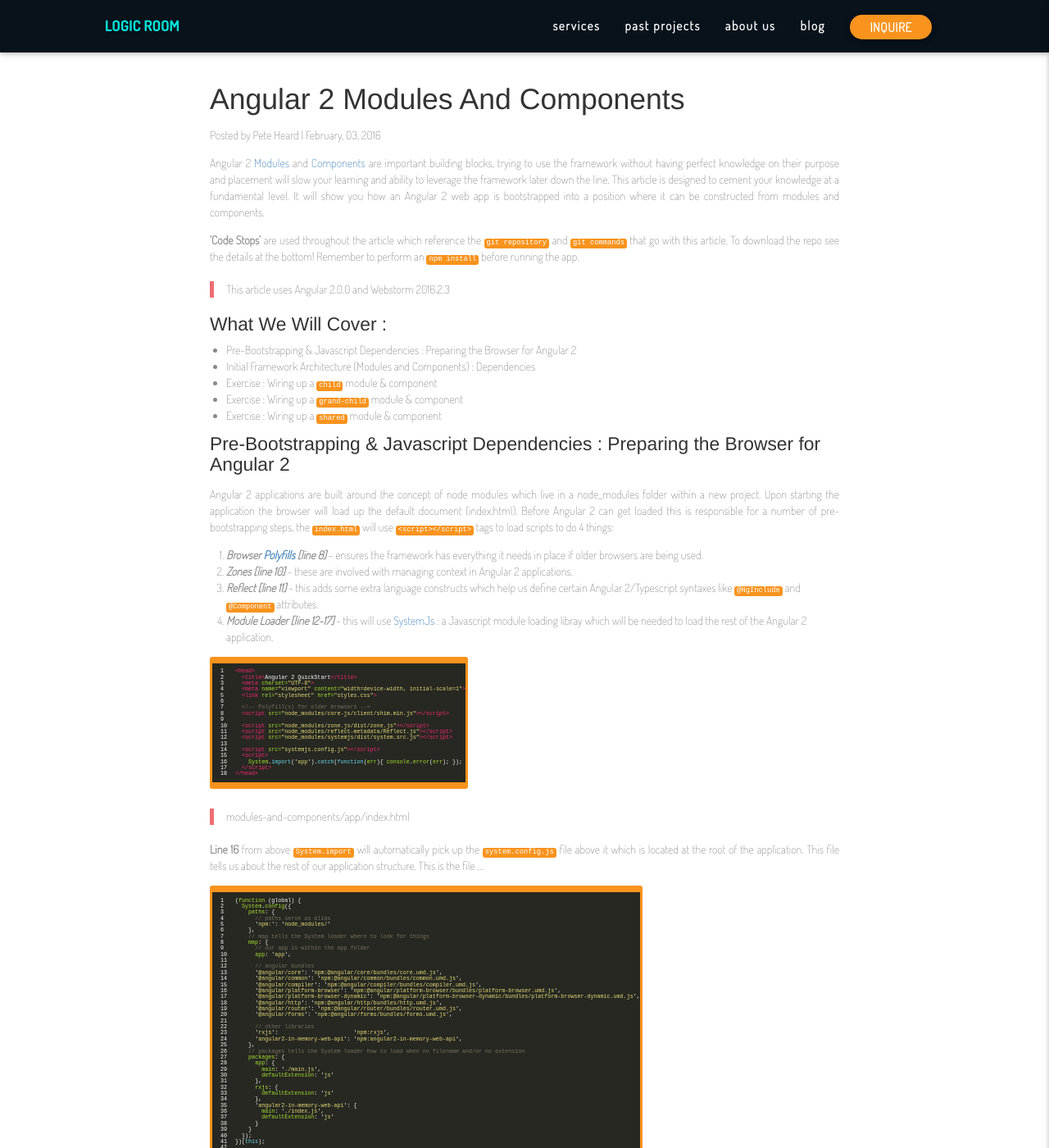
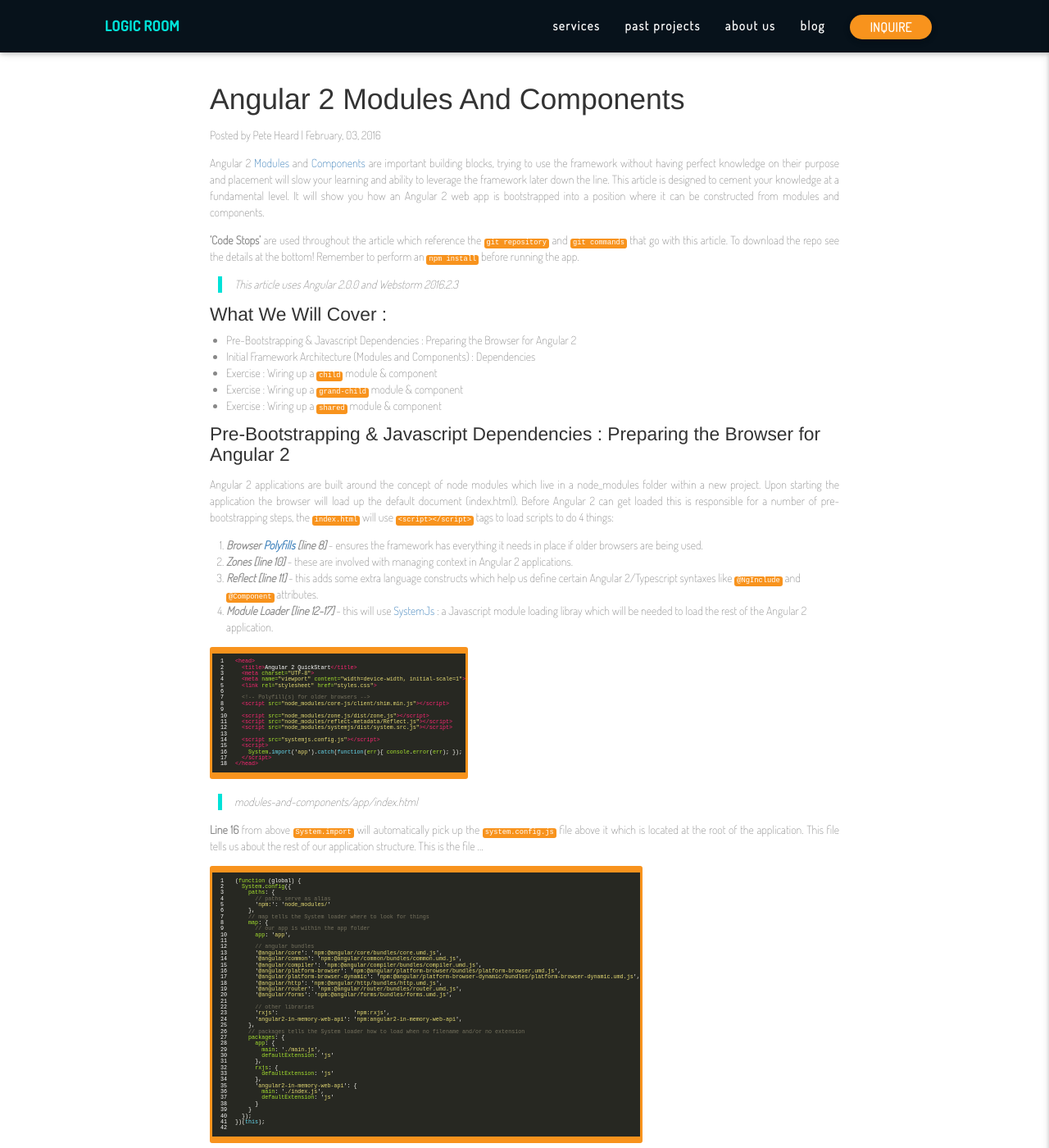
Before and after one commit to peterheard01/logic-room, a Jekyll site: the page built from _posts/1_angular_2_modules_and_components_article/2016-2-12-modules-and-components-article.md, in a window 1280 px wide and 1400 px high. Shown: the whole window at 82% size. Built offline with Jekyll 4.4.1, drawn with Linux system fonts in a browser that asks for light colours.

```diff
--- a/_sass/3-base/_body-element.scss
+++ b/_sass/3-base/_body-element.scss
@@ -35,6 +35,14 @@
   font-family: 'Dosis-ExtraLight';
   color: $grey;
   text-align: justify;
+  //font-size : em(20);
+}
+
+blockquote {
+  margin: 10px;
+  padding-left: 1.5rem;
+  border-left: 5px solid $logo_color;
+  font-style:italic;
 }
 
 
--- a/_sass/3-base/_content.scss
+++ /dev/null
@@ -1,16 +0,0 @@
-#content {
-  position: relative;
-  background-image: url("/images/grey-blocks-left.png");
-  background-repeat: no-repeat;
-  background-position: top left;
-  height:1200px;
-
-  p {
-    font-size:1.2em;
-  }
-
-  blockquote p {
-    font-style : italic;
-  }
-
-}
--- a/_sass/3-base/_vars.scss
+++ b/_sass/3-base/_vars.scss
@@ -4,4 +4,3 @@
 $text_color: #ffffff;
 $grey : #888888;
 $banner : #07121b;
-$banner_dark : #07121b;
--- a/assets/main.scss
+++ b/assets/main.scss
@@ -16,7 +16,6 @@
 @import '3-base/_highlight';
 @import '3-base/globals';
 @import '3-base/_grid.scss';
-@import '3-base/_content.scss';
 
 // 4 - PAGES
 @import '4-main-pages/_main-page';
```
